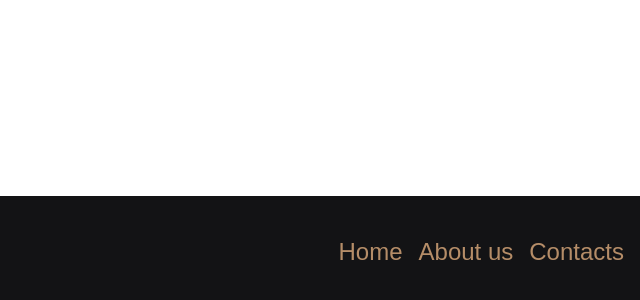
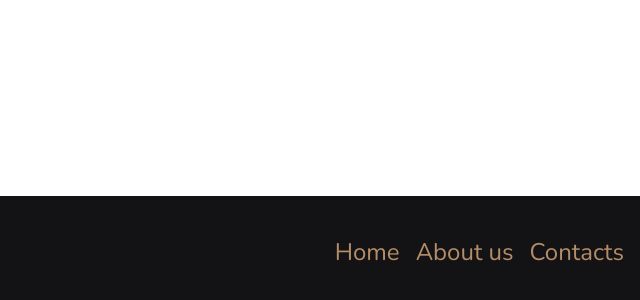
Before and after one commit to Clash2453/Restaurant-Page, a website built with webpack: page src/index.html in a window 1280 px wide. Shown: the part 604-904 px from the top of the page, 640-1280 px from the left. Built offline with nearby package versions, Linux system fonts and the light colour scheme.

Commit message:
Add links to preload needed fonts

```diff
--- a/src/index.html
+++ b/src/index.html
@@ -4,6 +4,10 @@
     <meta charset="UTF-8">
     <meta http-equiv="X-UA-Compatible" content="IE=edge">
     <meta name="viewport" content="width=device-width, initial-scale=1.0">
+    <link rel="preconnect" href="https://fonts.googleapis.com">
+    <link rel="preconnect" href="https://fonts.gstatic.com" crossorigin>
+    <link href="https://fonts.googleapis.com/css2?family=Nunito&family=Open+Sans:ital@1&display=swap" rel="stylesheet">
+    <meta name="color-scheme" content="dark light">
     <title>Restaurant page</title>
 </head>
 <body>
```
